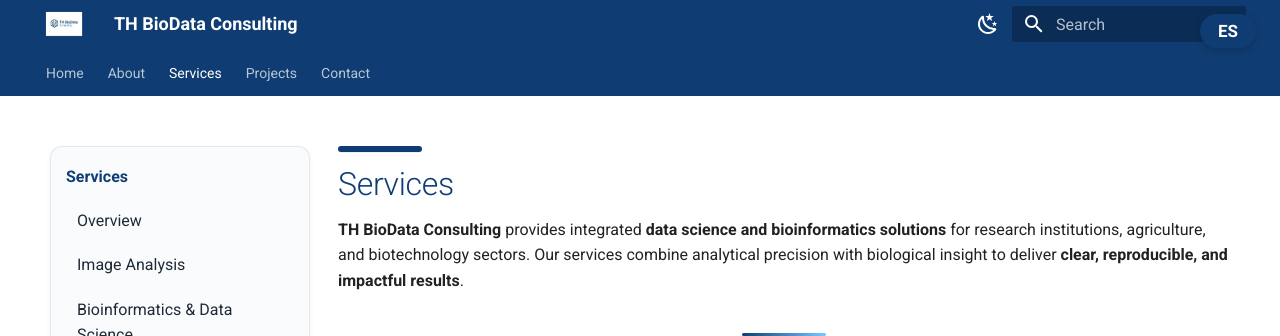
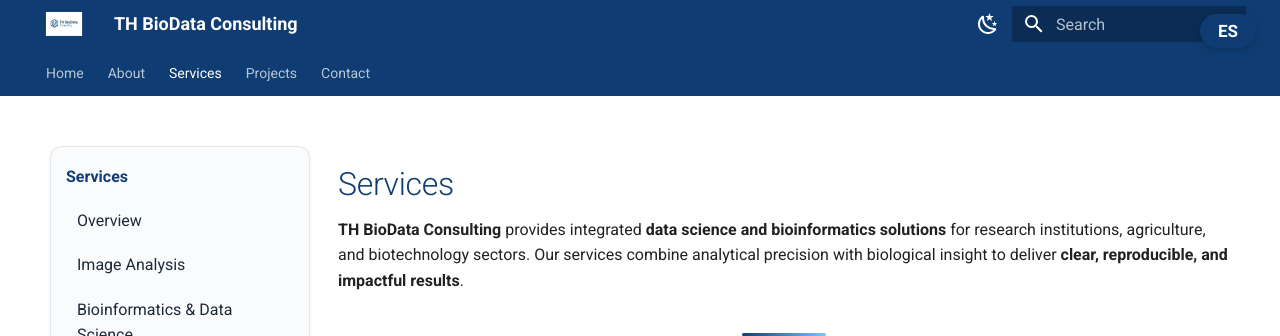
Before and after one commit to TH-BioData/th-biodata.github.io, an MkDocs documentation site: the page built from docs/services/index.md, in a window 1280 px wide. Shown: the top 336 px of the page. Built offline with MkDocs 1.6.1 and Material for MkDocs 9.7.7, drawn with Linux system fonts in a browser that asks for light colours.

Commit message:
Update extra.css

```diff
--- a/docs/styles/extra.css
+++ b/docs/styles/extra.css
@@ -582,3 +582,10 @@ PROJECTS — Hero personalizado
   background-size: cover;
   background-repeat: no-repeat;
 }
+
+
+/* === Quitar barra azul decorativa de títulos === */
+.th-page-title::before {
+  display: none !important;
+  content: none !important;
+}
```
